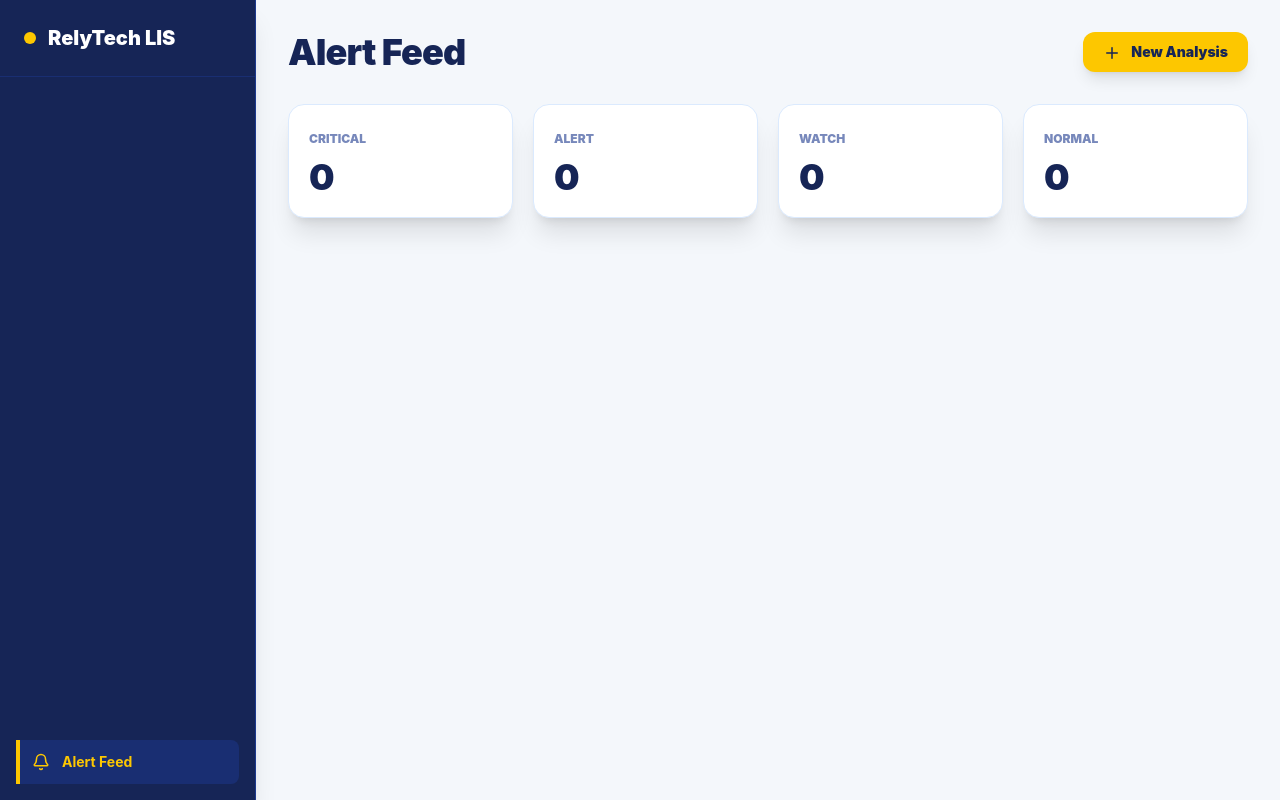
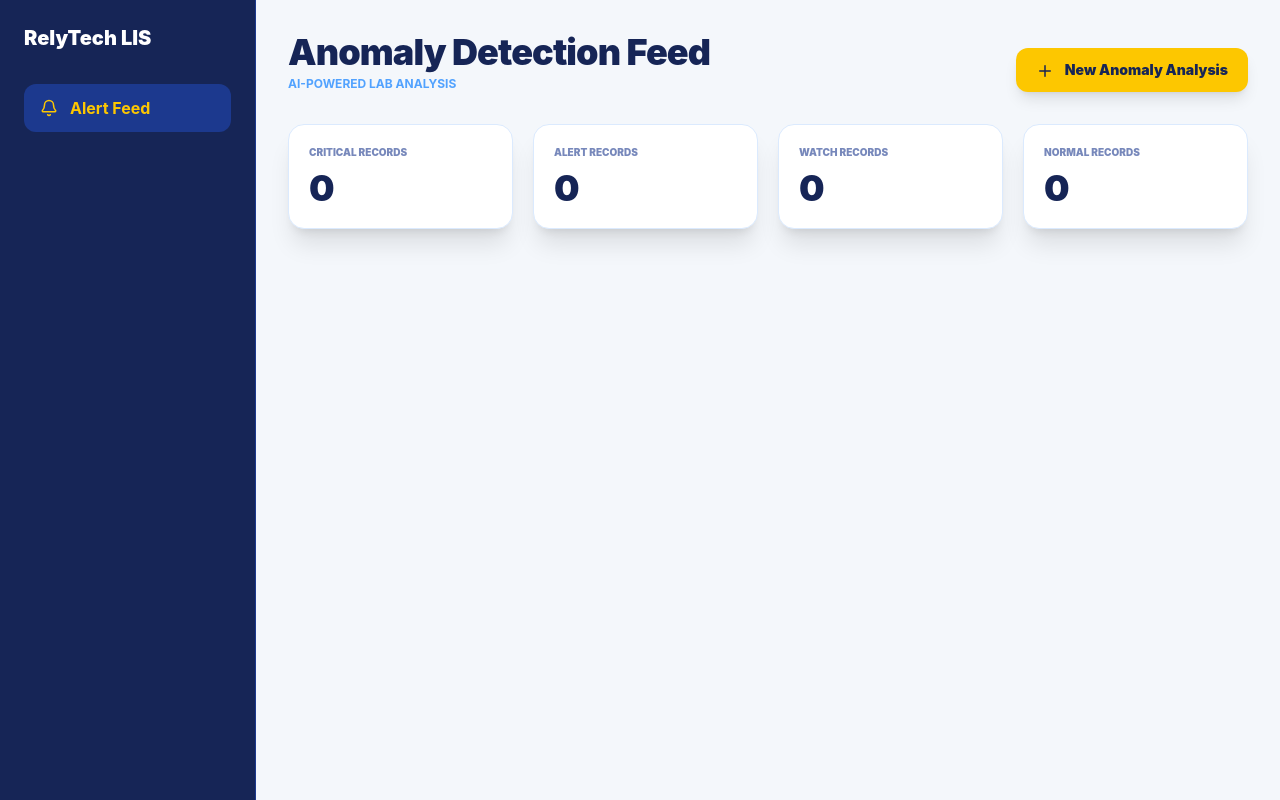
Before and after one commit to mahi-such/lab-anomaly-detector, a React app in the folder frontend/: page / in a window 1280 px wide. Built offline with nearby package versions, Linux system fonts and the light colour scheme; the HTML template or start-up script is replaced by a standard one.

Commit message:
improved dashboard

```diff
--- a/frontend/src/components/Dashboard.jsx
+++ b/frontend/src/components/Dashboard.jsx
@@ -1,7 +1,9 @@
 import { useState, useEffect } from 'react';
-import { Bell, Plus, X } from 'lucide-react';
+import { Bell, Plus, X, BookOpen, BarChart2, RefreshCw } from 'lucide-react';
 
 export default function Dashboard() {
+  // --- STATE MANAGEMENT ---
+  const [activeTab, setActiveTab] = useState('Feed');
   const [isAnalyzerOpen, setIsAnalyzerOpen] = useState(false);
   const [recentResults, setRecentResults] = useState([]);
   const [loading, setLoading] = useState(false);
@@ -15,18 +17,17 @@ export default function Dashboard() {
     test_panel: 'CBC',
   });
 
+  // --- DATA PERSISTENCE ---
   useEffect(() => {
     const saved = localStorage.getItem('recentResults');
-    if (saved) {
-      try { setRecentResults(JSON.parse(saved)); }
-      catch (e) { console.error('Load failed', e); }
-    }
+    if (saved) setRecentResults(JSON.parse(saved));
   }, []);
 
   useEffect(() => {
     localStorage.setItem('recentResults', JSON.stringify(recentResults));
   }, [recentResults]);
 
+  // --- DERIVED DATA ---
   const stats = [
     { label: 'Critical', count: recentResults.filter((r) => r.status === 'CRITICAL').length },
     { label: 'Alert', count: recentResults.filter((r) => r.status === 'ALERT').length },
@@ -34,6 +35,7 @@ export default function Dashboard() {
     { label: 'Normal', count: recentResults.filter((r) => r.status === 'NORMAL').length },
   ];
 
+  // --- HANDLERS ---
   const handleInputChange = (e) => {
     const { name, value } = e.target;
     setFormData((prev) => ({
@@ -47,7 +49,6 @@ export default function Dashboard() {
     setLoading(true);
     setError(null);
 
-    // Build clean payload: Omit optional fields if they are empty
     const payload = {
       biomarker_code: formData.biomarker_code,
       result_value_num: parseFloat(formData.result_value_num),
@@ -93,66 +94,75 @@ export default function Dashboard() {
 
   const getColorClasses = (color) => {
     const map = {
-      red: { border: 'border-l-red-500 border-blue-50', badge: 'bg-red-100 text-red-800 border-red-200' },
-      orange: { border: 'border-l-orange-500 border-blue-50', badge: 'bg-orange-100 text-orange-800 border-orange-200' },
-      blue: { border: 'border-l-blue-500 border-blue-50', badge: 'bg-blue-100 text-blue-800 border-blue-200' },
-      green: { border: 'border-l-green-500 border-blue-50', badge: 'bg-green-100 text-green-800 border-green-200' },
+      red: { border: 'border-l-red-500', badge: 'bg-red-100 text-red-800' },
+      orange: { border: 'border-l-orange-500', badge: 'bg-orange-100 text-orange-800' },
+      blue: { border: 'border-l-blue-500', badge: 'bg-blue-100 text-blue-800' },
+      green: { border: 'border-l-green-500', badge: 'bg-green-100 text-green-800' },
     };
     return map[color] || map.blue;
   };
 
   return (
     <div className="flex h-screen bg-[#F4F7FB] text-blue-950 font-sans overflow-hidden">
-      <aside className="w-64 bg-blue-950 border-r border-blue-900 flex flex-col justify-between text-blue-100 shadow-xl shrink-0">
-        <div className="p-6 border-b border-blue-900/50">
-          <h1 className="text-xl font-black text-white flex items-center gap-3">
-            <span className="w-3 h-3 rounded-full bg-yellow-400"></span> RelyTech LIS
-          </h1>
-        </div>
-        <div className="p-4">
-          <div className="flex items-center gap-3 px-3 py-3 bg-blue-900/50 text-yellow-400 border-l-4 border-yellow-400 rounded-r-lg font-bold">
-            <Bell size={18} /> <span className="text-sm">Alert Feed</span>
-          </div>
+      {/* SIDEBAR NAVIGATION */}
+      <aside className="w-64 bg-blue-950 border-r border-blue-900 flex flex-col justify-between text-blue-100 shrink-0">
+        <div className="p-6">
+          <h1 className="text-xl font-black text-white mb-8">RelyTech LIS</h1>
+          <nav className="space-y-2">
+            <button onClick={() => setActiveTab('Feed')} className={`w-full flex items-center gap-3 px-4 py-3 rounded-xl font-bold ${activeTab === 'Feed' ? 'bg-blue-900 text-yellow-400' : 'text-blue-400'}`}>
+              <Bell size={18} /> Alert Feed
+            </button>
+          </nav>
         </div>
       </aside>
 
-      <main className="flex-1 overflow-y-auto">
-        <div className="p-8 max-w-6xl mx-auto">
+      {/* MAIN CONTENT AREA */}
+      <main className="flex-1 overflow-y-auto p-8">
+        <div className="max-w-6xl mx-auto">
+
+          {/* HEADER SECTION: TITLED AS ANOMALY DETECTION */}
           <div className="flex justify-between items-end mb-8">
-            <h2 className="text-4xl font-black text-blue-950 tracking-tight">Alert Feed</h2>
-            <button onClick={() => setIsAnalyzerOpen(true)} className="bg-yellow-400 hover:bg-yellow-300 text-blue-950 px-5 py-2.5 rounded-xl text-sm font-black shadow-lg">
-              <Plus size={18} className="inline mr-2" /> New Analysis
+            <div>
+              <h2 className="text-4xl font-black text-blue-950 tracking-tight">Anomaly Detection Feed</h2>
+              <p className="text-blue-400 text-xs font-bold uppercase mt-1">AI-Powered Lab Analysis</p>
+            </div>
+            <button onClick={() => setIsAnalyzerOpen(true)} className="bg-yellow-400 hover:bg-yellow-300 text-blue-950 px-5 py-3 rounded-xl text-sm font-black shadow-lg">
+              <Plus size={18} className="inline mr-2" /> New Anomaly Analysis
             </button>
           </div>
 
+          {/* STATISTICS GRID */}
           <div className="grid grid-cols-4 gap-5 mb-10">
             {stats.map((stat) => (
               <div key={stat.label} className="bg-white border border-blue-100 p-5 rounded-2xl shadow-xl">
-                <span className="text-xs font-black text-blue-900/60 uppercase">{stat.label}</span>
+                <p className="text-[10px] font-black text-blue-900/60 uppercase">{stat.label} Records</p>
                 <p className="text-4xl font-black text-blue-950 mt-2">{stat.count}</p>
               </div>
             ))}
           </div>
 
+          {/* RESULTS FEED LIST */}
           <div className="space-y-4">
             {recentResults.map((result) => {
               const styles = getColorClasses(result.color);
               return (
-                <div key={result.id} className={`bg-white border ${styles.border} border-l-4 rounded-xl p-5 shadow-lg flex items-center justify-between`}>
-                  <div className="flex items-center gap-6 w-1/3">
-                    <span className={`px-2.5 py-1 text-[11px] font-black uppercase rounded-md border ${styles.badge}`}>{result.status}</span>
-                    <div>
-                      <p className="text-sm font-black text-blue-950">{result.biomarker}</p>
-                      <p className="text-[10px] font-bold text-blue-400 uppercase tracking-widest">{result.panel}</p>
-                    </div>
+                <div key={result.id} className={`bg-white border ${styles.border} border-l-4 rounded-xl p-5 shadow flex items-center justify-between`}>
+                  <div className="w-1/4">
+                    <p className="text-[10px] font-black text-blue-400 uppercase">Classification</p>
+                    <span className={`px-2 py-1 text-[10px] font-black uppercase rounded ${styles.badge}`}>{result.status}</span>
                   </div>
-                  <div className="w-1/3 text-center">
-                    <p className="text-[10px] font-bold text-blue-900/40 uppercase tracking-widest">Z-Score</p>
-                    <p className="text-sm font-bold text-blue-900/80">{result.zScore}</p>
+                  <div className="w-1/4">
+                    <p className="text-[10px] font-black text-blue-400 uppercase">Biomarker</p>
+                    <p className="font-black">{result.biomarker}</p>
+                    <p className="text-[10px] text-blue-500 uppercase">{result.panel}</p>
                   </div>
-                  <div className="w-1/3 text-right">
-                    <p className="text-2xl font-black text-blue-950">{result.value}</p>
-                    <p className="text-[10px] font-bold text-blue-400 uppercase tracking-widest">{result.unit}</p>
+                  <div className="w-1/4 text-center">
+                    <p className="text-[10px] font-black text-blue-400 uppercase">Statistical Z-Score</p>
+                    <p className="font-bold font-mono">{result.zScore}</p>
+                  </div>
+                  <div className="w-1/4 text-right">
+                    <p className="text-[10px] font-black text-blue-400 uppercase">Measured Result</p>
+                    <p className="text-xl font-black">{result.value} <span className="text-xs font-normal">{result.unit}</span></p>
                   </div>
                 </div>
               );
@@ -161,19 +171,33 @@ export default function Dashboard() {
         </div>
       </main>
 
+      {/* ANALYSIS MODAL (OVERLAY) */}
       {isAnalyzerOpen && (
-        <div className="absolute inset-0 bg-blue-950/40 backdrop-blur-sm z-50 flex justify-end">
-          <div className="w-full max-w-md bg-white h-full p-6 shadow-2xl">
-            <button onClick={() => setIsAnalyzerOpen(false)} className="mb-4 text-blue-950"><X /></button>
-            <h3 className="text-lg font-black mb-4">New Analysis</h3>
-            {error && <div className="bg-red-50 p-3 mb-4 rounded-lg"><p className="text-red-600 text-xs font-bold">{error}</p></div>}
-            <form onSubmit={handleAnalyze} className="space-y-4">
-              <input type="text" name="biomarker_code" placeholder="Code (e.g. HB)" value={formData.biomarker_code} onChange={handleInputChange} className="w-full p-3 border rounded-lg" required />
-              <input type="number" step="0.01" name="result_value_num" placeholder="Result Value" value={formData.result_value_num} onChange={handleInputChange} className="w-full p-3 border rounded-lg" required />
-              <input type="number" step="0.01" name="ref_min_parsed" placeholder="Ref Min (Optional)" value={formData.ref_min_parsed} onChange={handleInputChange} className="w-full p-3 border rounded-lg" />
-              <input type="number" step="0.01" name="ref_max_parsed" placeholder="Ref Max (Optional)" value={formData.ref_max_parsed} onChange={handleInputChange} className="w-full p-3 border rounded-lg" />
-              <button type="submit" disabled={loading} className="w-full bg-yellow-400 py-3 rounded-xl font-black hover:bg-yellow-300">
-                {loading ? 'Analyzing...' : 'Analyze'}
+        <div className="fixed inset-0 bg-blue-950/40 backdrop-blur-sm z-50 flex justify-end">
+          <div className="w-full max-w-md bg-white h-full p-8 shadow-2xl">
+            <button onClick={() => setIsAnalyzerOpen(false)} className="mb-6 text-blue-950"><X /></button>
+            <h3 className="text-2xl font-black mb-6">New Laboratory Analysis</h3>
+            <form onSubmit={handleAnalyze} className="space-y-5">
+              <div className="space-y-1">
+                <label className="text-[10px] font-black uppercase text-blue-900/60">Biomarker Identification Code</label>
+                <input type="text" name="biomarker_code" placeholder="e.g. HB, ALT, GLUCOSE" value={formData.biomarker_code} onChange={handleInputChange} className="w-full p-3 border rounded-lg" required />
+              </div>
+              <div className="space-y-1">
+                <label className="text-[10px] font-black uppercase text-blue-900/60">Numeric Result Value</label>
+                <input type="number" step="0.01" name="result_value_num" placeholder="0.00" value={formData.result_value_num} onChange={handleInputChange} className="w-full p-3 border rounded-lg" required />
+              </div>
+              <div className="grid grid-cols-2 gap-4">
+                <div className="space-y-1">
+                  <label className="text-[10px] font-black uppercase text-blue-900/60">Reference Min</label>
+                  <input type="number" step="0.01" name="ref_min_parsed" placeholder="Min" value={formData.ref_min_parsed} onChange={handleInputChange} className="w-full p-3 border rounded-lg" />
+                </div>
+                <div className="space-y-1">
+                  <label className="text-[10px] font-black uppercase text-blue-900/60">Reference Max</label>
+                  <input type="number" step="0.01" name="ref_max_parsed" placeholder="Max" value={formData.ref_max_parsed} onChange={handleInputChange} className="w-full p-3 border rounded-lg" />
+                </div>
+              </div>
+              <button type="submit" disabled={loading} className="w-full bg-yellow-400 py-4 rounded-xl font-black text-blue-950 hover:bg-yellow-300 mt-4">
+                {loading ? 'Running Detection...' : 'Run Anomaly Detection'}
               </button>
             </form>
           </div>
```
